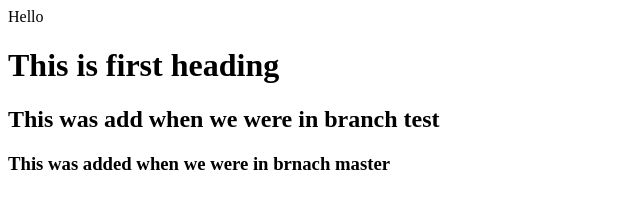
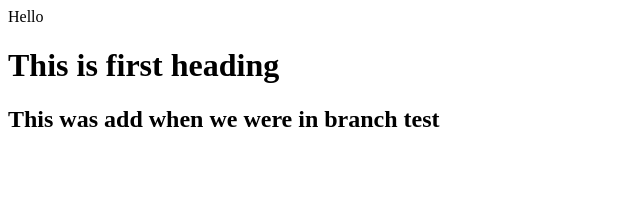
Before and after one commit to mojib2014/test, a plain HTML site: page index.html in a window 1280 px wide. Shown: the whole page, without its empty margins (0-640 px from the left). Drawn offline with Linux system fonts and the light colour scheme.

```diff
--- a/index.html
+++ b/index.html
@@ -10,6 +10,5 @@
     Hello
     <h1>This is first heading</h1>
     <h2>This was add when we were in branch test</h2>
-    <h3>This was added when we were in brnach master</h3>
 </body>
 </html>
```
